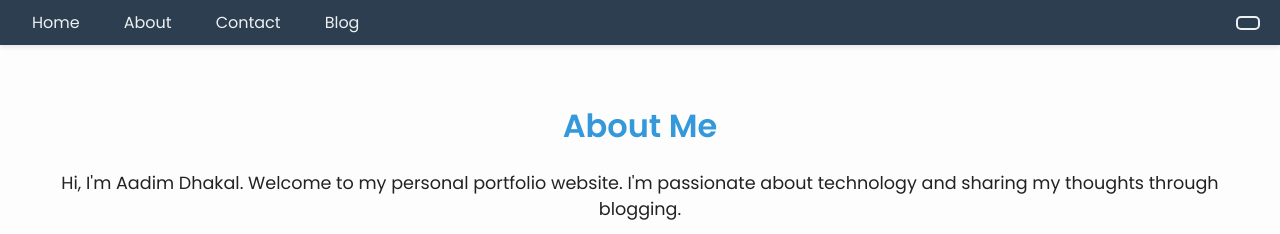
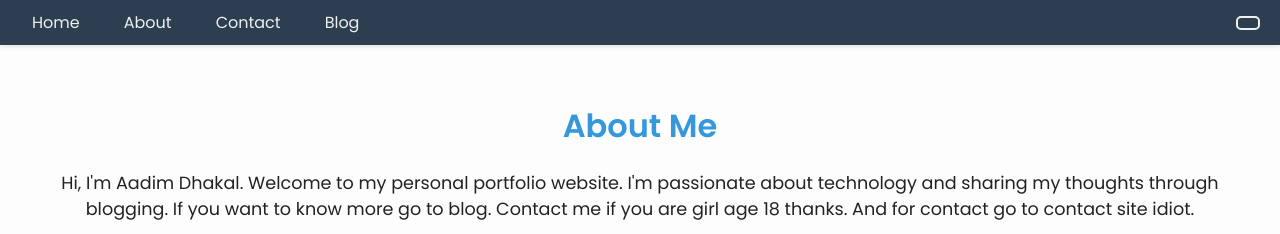
Before and after one commit to Aadim-alt/web, a plain HTML site: page about.html in a window 1280 px wide. Shown: the top 234 px of the page. Drawn offline with Linux system fonts and the light colour scheme.

Commit message:
Update about section with additional details
Expanded personal introduction and added contact information.

```diff
--- a/about.html
+++ b/about.html
@@ -25,7 +25,8 @@
 
 <section>
     <h2>About Me</h2>
-    <p>Hi, I'm Aadim Dhakal. Welcome to my personal portfolio website. I'm passionate about technology and sharing my thoughts through blogging.</p>
+    <p>Hi, I'm Aadim Dhakal. Welcome to my personal portfolio website. I'm passionate about technology and sharing my thoughts through blogging.
+    If you want to know more go to blog. Contact me if you are girl age 18 thanks. And for contact go to contact site idiot.</p>
     <p>GitHub:
         <a href="https://github.com/Aadim-alt" target="_blank">
             <i class="fab fa-github"></i>
```
